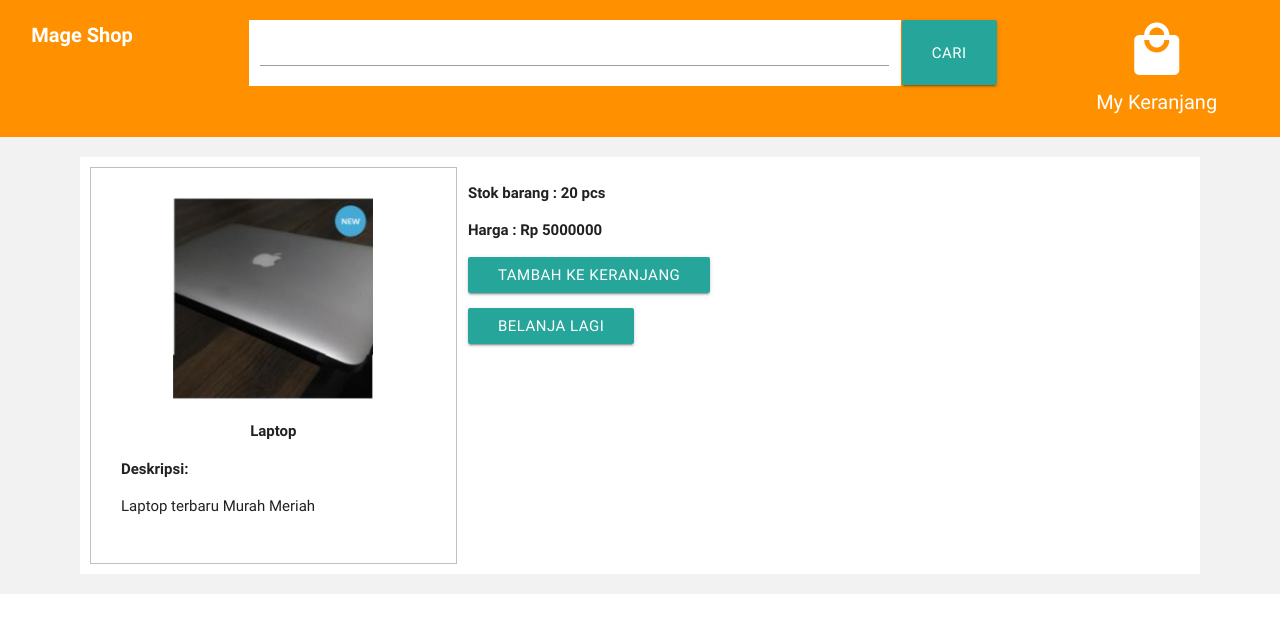
After one commit to GarryLaly/mageits-shop, a PHP site: page /shop/detail.php in a window 1280 px wide. The commit adds this page. Shown: the top 633 px of the page. Run offline with PHP 8.4, Linux system fonts and the light colour scheme; some libraries are stand-ins or nearby versions.

Commit message:
Detail page selesai

```diff
--- a/css/style.css
+++ b/css/style.css
@@ -59,6 +59,10 @@
 
 .text-center {
     text-align: center;
+}
+
+.text-left {
+    text-align: left;
 }
 
 .promo {
@@ -131,3 +135,20 @@
 .allproduk-item-btn {
     font-size: 12px;
 }
+
+.produk-detail {
+    background: white;
+    padding: 10px !important;
+    margin: 0;
+}
+
+.produk-detail-content {
+    text-align: center;
+    padding: 30px !important;
+    border: 1px solid silver;
+}
+
+.produk-detail-paragraph {
+    text-align: left;
+    padding: 30px;
+}
--- /dev/null
+++ b/shop/detail.php
@@ -0,0 +1,54 @@
+<!DOCTYPE html>
+<html>
+<head>
+    <!--Import Google Icon Font-->
+    <link href="https://fonts.googleapis.com/icon?family=Material+Icons" rel="stylesheet">
+    <!--Import materialize.css-->
+    <link type="text/css" rel="stylesheet" href="../css/materialize.min.css"  media="screen,projection"/>
+    <link type="text/css" rel="stylesheet" href="../css/style.css"  media="screen,projection"/>
+</head>
+<body>
+    <div class="row header">
+        <div class="col l2 header-title">
+            Mage Shop
+        </div>
+        <div class="col l8">
+            <form class="row col l12">
+                <div class="col l10 header-search">
+                    <input type="text" name="" value="">
+                </div>
+                <div class="col l2 header-button">
+                    <input type="submit" class="btn" value="Cari">
+                </div>
+            </form>
+        </div>
+        <div class="col l2 header-cart">
+            <i class="material-icons header-cart-icon">local_mall</i>
+            <div class="col l12">
+                <a class="header-cart-link" href="keranjang.php">My Keranjang</a>
+            </div>
+        </div>
+    </div>
+
+    <div class="row section">
+        <div class="row col l12 produk-detail">
+            <div class="col l4 produk-detail-content">
+                <img src="../img/1.png">
+                <p><b>Laptop</b></p>
+                <p class="text-left"><b>Deskripsi:</b></p>
+                <p class="text-left">Laptop terbaru Murah Meriah</p>
+            </div>
+            <div class="col l8 produk-detail-paragraph">
+                <p><b>Stok barang : 20 pcs</b></p>
+                <p><b>Harga : Rp 5000000</b></p>
+                <p><a href="#" class="btn">Tambah ke keranjang</a></p>
+                <a href="index.php" class="btn">Belanja lagi</a>
+            </div>
+        </div>
+    </div>
+
+    <!--Import jQuery before materialize.js-->
+    <script type="text/javascript" src="https://code.jquery.com/jquery-3.2.1.min.js"></script>
+    <script type="text/javascript" src="../js/materialize.min.js"></script>
+</body>
+</html>
```
